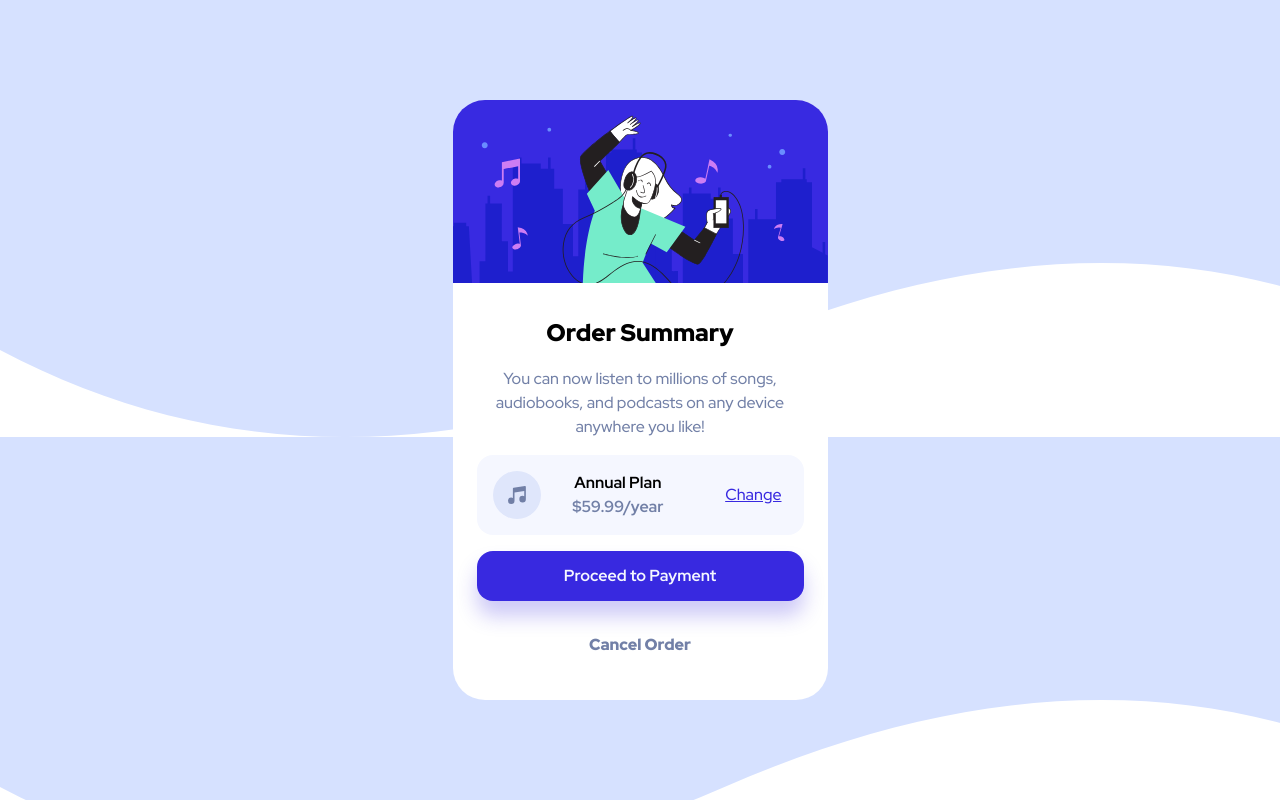
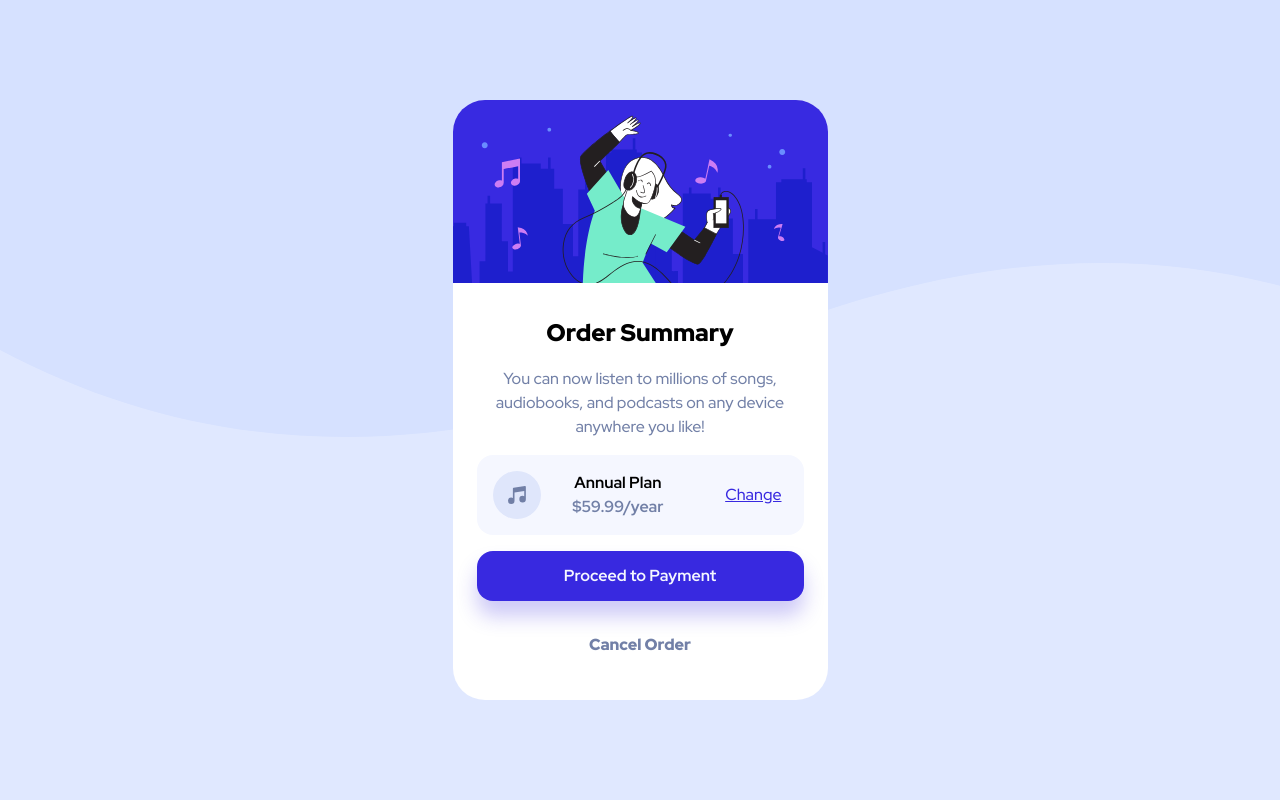
Before and after one commit to diegodestf/order-summary-component, a plain HTML site: page index.html in a window 1280 px wide. Drawn offline with Linux system fonts and the light colour scheme.

Commit message:
Fixed background image

```diff
--- a/style.css
+++ b/style.css
@@ -88,6 +88,8 @@ h6 {
 body {
   font-family: var(--ff-redhat);
   background-image: url('./images/pattern-background-mobile.svg');
+  background-repeat: no-repeat;
+  background-color: var(--pale-blue);
   font-weight: var(--fw-normal);
   display: grid;
   place-content: center;
```
